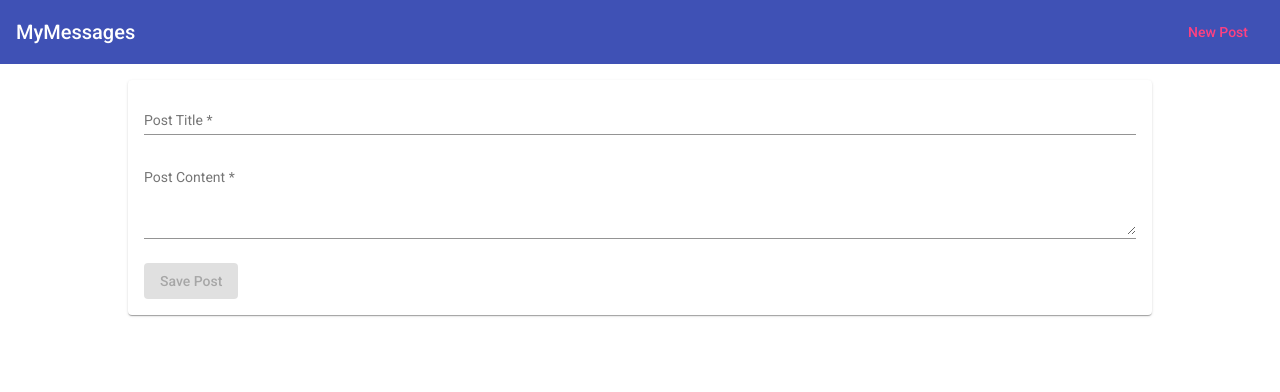
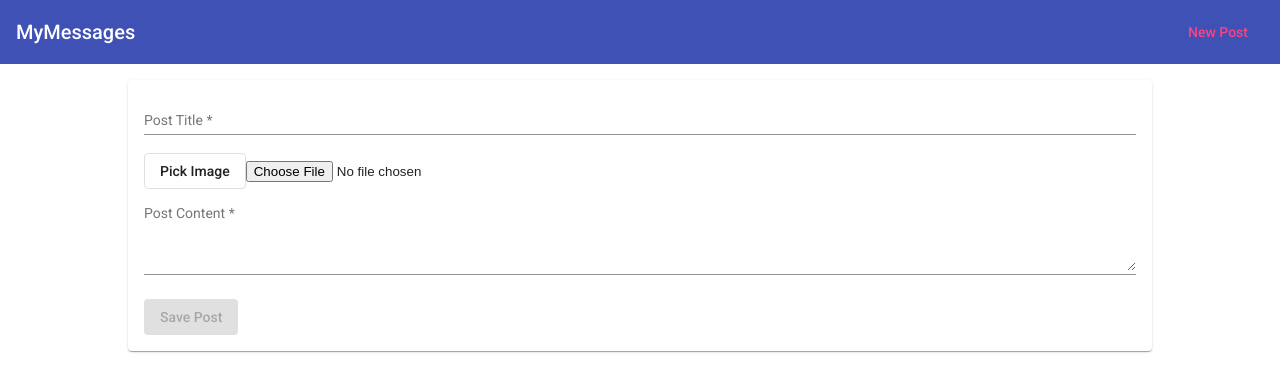
Before and after one commit to Ibrahim-Mowafy/MEAN-Stack-App, an Angular app: page /create in a window 1280 px wide. Shown: the top 392 px of the page. Built offline with nearby package versions, Linux system fonts and the light colour scheme.

Commit message:
adding button to pick image

```diff
--- a/src/app/posts/post-create/post-create.component.html
+++ b/src/app/posts/post-create/post-create.component.html
@@ -14,6 +14,13 @@
       />
       <mat-error *ngIf="title.invalid">Please enter a post title.</mat-error>
     </mat-form-field>
+
+    <div>
+      <button mat-stroked-button (click)="filePicker.click()" type="button">
+        Pick Image
+      </button>
+      <input type="file" #filePicker />
+    </div>
     <mat-form-field>
       <textarea
         matInput
```
